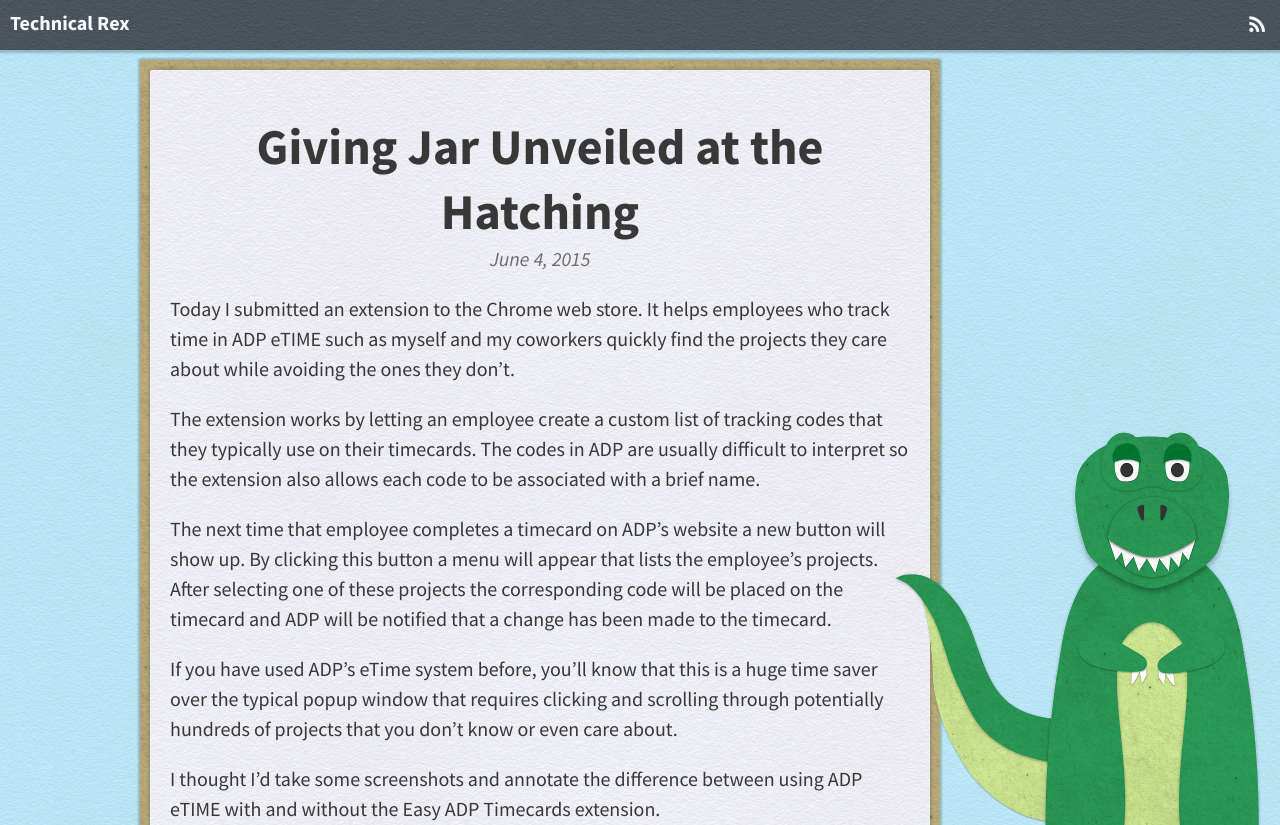
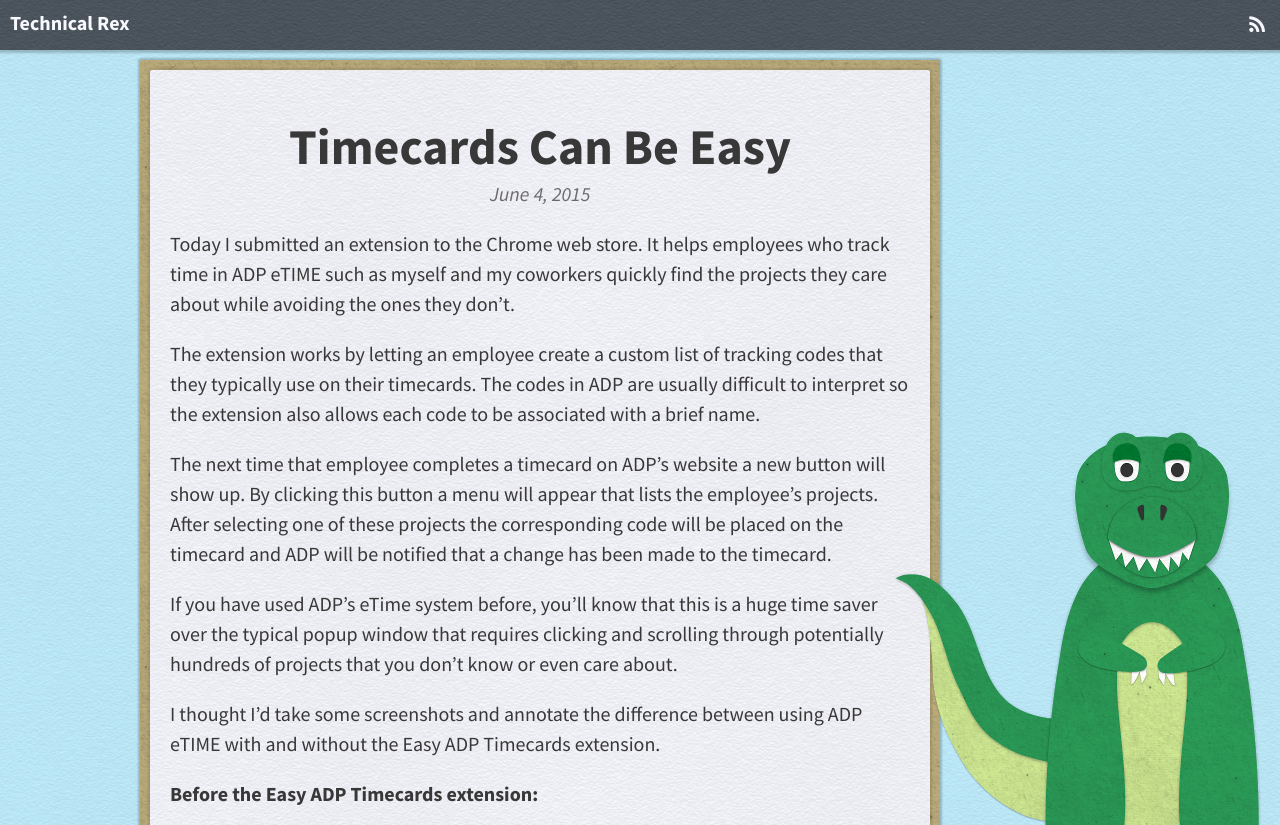
Before and after one commit to technical-rex/technicalrex.com, a Jekyll site: the page built from _posts/2015-06-04-timecards-can-be-easy.md, in a window 1280 px wide and 900 px high, cut to the strip 0-825 px from the top of the window. Built offline with Jekyll 4.4.1, drawn with Linux system fonts in a browser that asks for light colours; nearby versions of some CDN libraries.

Commit message:
Fixed title

```diff
--- a/_posts/2015-06-04-timecards-can-be-easy.md
+++ b/_posts/2015-06-04-timecards-can-be-easy.md
@@ -1,6 +1,6 @@
 ---
 layout: post
-title: Giving Jar Unveiled at the Hatching
+title: Timecards Can Be Easy
 author: erik
 category: business
 tags: [adp,chrome]
```
